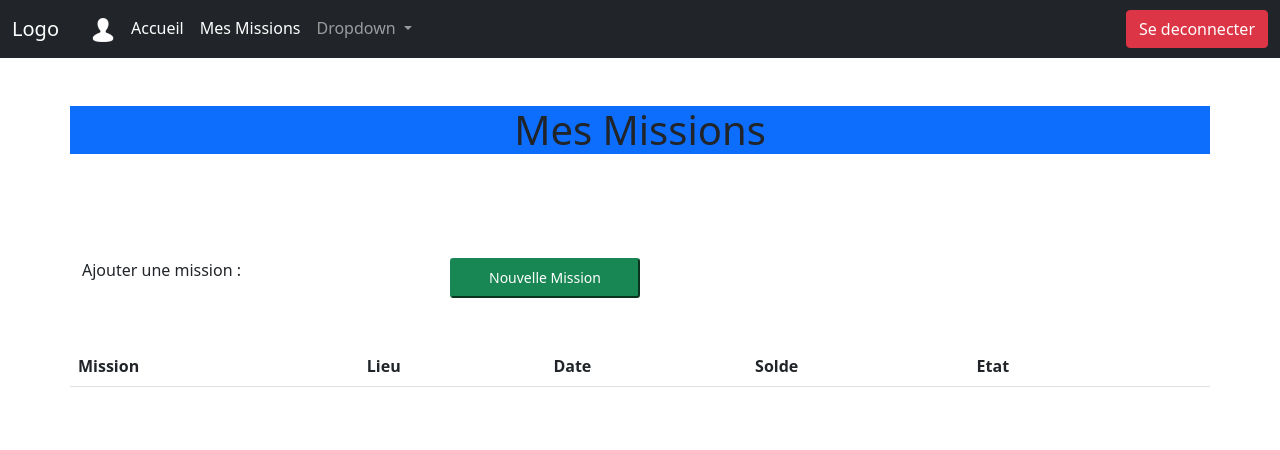
After one commit to MohammedAymane/Projet-Web, a PHP site: page /listeMissions.php in a window 1280 px wide. The commit adds this page. Shown: the top 450 px of the page. Run offline with PHP 8.4, Linux system fonts and the light colour scheme; lists and menus that the app fills with data are empty.

Commit message:
ajout page liste des missions d'un employé

```diff
--- /dev/null
+++ b/listeMissions.php
@@ -0,0 +1,61 @@
+<!DOCTYPE html>
+
+<html>
+    <head>
+        <meta charset="utf-8"/>
+        <title>Liste de mes missions</title>
+        <link href="https://cdn.jsdelivr.net/npm/bootstrap@5.1.3/dist/css/bootstrap.min.css" rel="stylesheet"
+        integrity="sha384-1BmE4kWBq78iYhFldvKuhfTAU6auU8tT94WrHftjDbrCEXSU1oBoqyl2QvZ6jIW3" crossorigin="anonymous">
+        <script src="https://cdn.jsdelivr.net/npm/bootstrap@5.0.2/dist/js/bootstrap.bundle.min.js"></script>
+    </head>
+
+    <body>
+        <?php include "navbar.php";?>
+
+        <main>
+            <section class="py-5">
+            <div class="container bg-primary text-center" >
+                <h1>Mes Missions</h1>
+            </div>
+            </section>
+
+            <section class="py-5">
+            <div class="container">
+                <div class="row">
+                    <p class="col-4">Ajouter une mission :</p>
+                    <button type="button" class="col-2 btn-sm btn-success">Nouvelle Mission</button>
+                </div>
+
+                <div class="row mt-5 overflow-auto">
+                    <table class="table">
+                        <thead class="thead-dark">
+                            <tr>
+                                <th scope="col">Mission</th>
+                                <th scope="col">Lieu</th>
+                                <th scope="col">Date</th>
+                                <th scope="col">Solde</th>
+                                <th scope="col">Etat</th>
+                                <th scope="col"></th>
+
+
+                            </tr>
+                        </thead>
+                    </table>
+                </div>
+
+
+            </div>
+
+
+
+            </section>
+
+
+        </main>
+
+
+
+
+
+    </body>
+</html>
--- a/navbar.php
+++ b/navbar.php
@@ -39,7 +39,7 @@
                         <a class="nav-link active" aria-current="page" href="#">Accueil</a>
                     </li>
                     <li class="nav-item">
-                        <a class="nav-link active" aria-current="page" href="#">Mes Missions</a>
+                        <a class="nav-link active" aria-current="page" href="listeMissions.php">Mes Missions</a>
                     </li>
                     <?php
                     if (isset($_SESSION["role"]) && $_SESSION["role"] == "Administrateur") {
```
